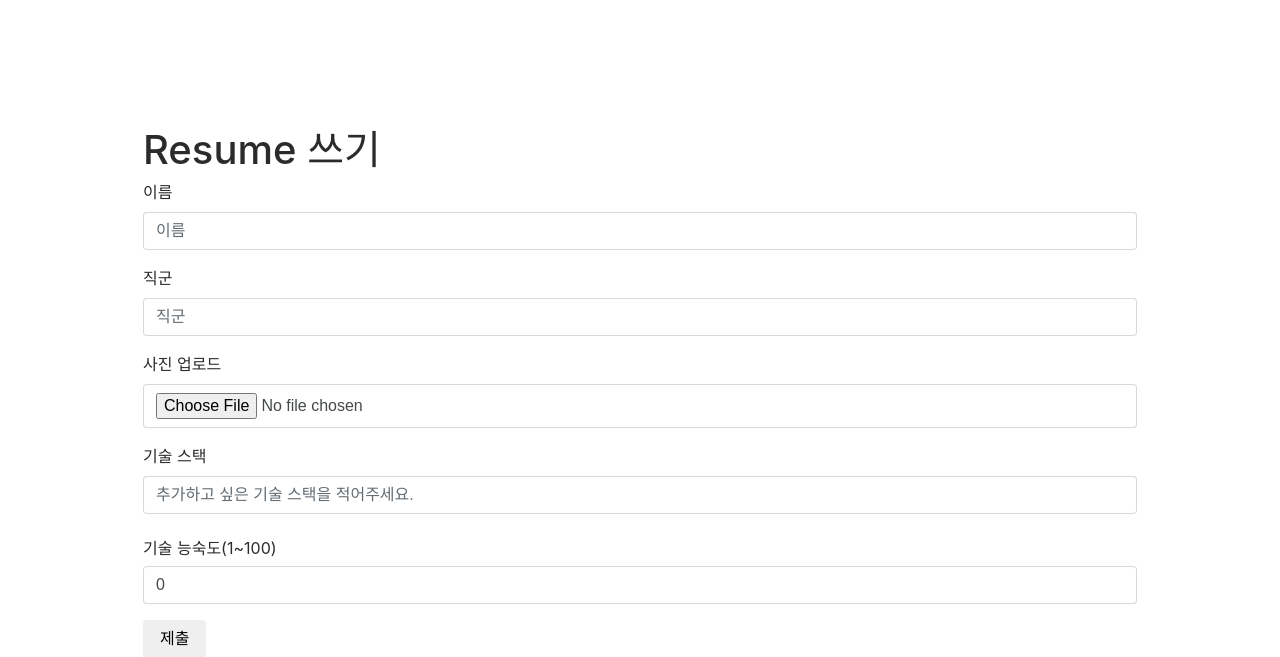
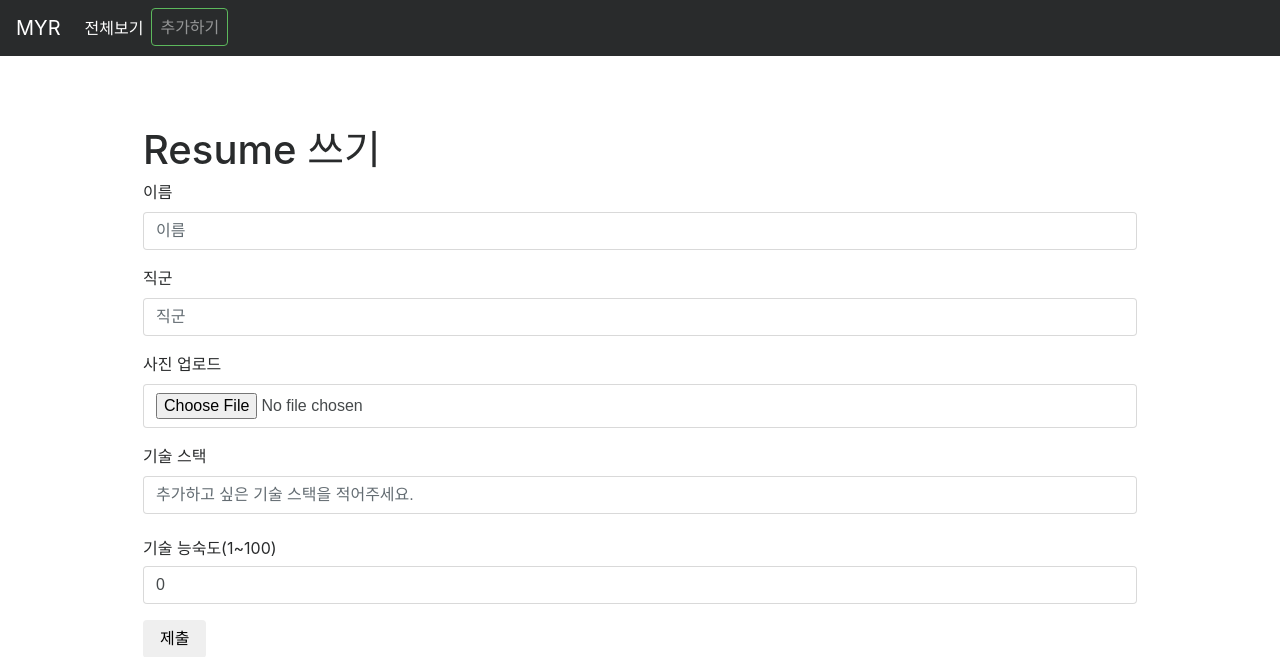
Before and after one commit to JuneBuug/make_your_resume, a Django app: template resume_prac/templates/resume_prac/resume_write.html in a window 1280 px wide. Shown: the top 657 px of the page. Run offline with Django 3.2, Linux system fonts and the light colour scheme; the template is opened without the code that fills it, so the values that code supplies are empty; some libraries are stand-ins or nearby versions.

Commit message:
nav_bar 추가

```diff
--- a/resume_prac/templates/resume_prac/resume_write.html
+++ b/resume_prac/templates/resume_prac/resume_write.html
@@ -7,10 +7,29 @@
   <script src="https://code.jquery.com/jquery-3.1.1.slim.min.js" integrity="sha384-A7FZj7v+d/sdmMqp/nOQwliLvUsJfDHW+k9Omg/a/EheAdgtzNs3hpfag6Ed950n" crossorigin="anonymous"></script>
   <script src="https://cdnjs.cloudflare.com/ajax/libs/tether/1.4.0/js/tether.min.js" integrity="sha384-DztdAPBWPRXSA/3eYEEUWrWCy7G5KFbe8fFjk5JAIxUYHKkDx6Qin1DkWx51bBrb" crossorigin="anonymous"></script>
   <script src="https://maxcdn.bootstrapcdn.com/bootstrap/4.0.0-alpha.6/js/bootstrap.min.js" integrity="sha384-vBWWzlZJ8ea9aCX4pEW3rVHjgjt7zpkNpZk+02D9phzyeVkE+jo0ieGizqPLForn" crossorigin="anonymous"></script>
+  <script src="jquery-3.2.1.min.js"></script>
 
 </head>
 
 <body style="padding:10%">
+  <nav class="navbar navbar-toggleable-md navbar-inverse bg-inverse fixed-top">
+        <button class="navbar-toggler navbar-toggler-right" type="button" data-toggle="collapse" data-target="#navbarsExampleDefault" aria-controls="navbarsExampleDefault" aria-expanded="false" aria-label="Toggle navigation">
+          <span class="navbar-toggler-icon"></span>
+        </button>
+        <a class="navbar-brand" href="/resume">MYR</a>
+
+        <div class="collapse navbar-collapse" id="navbarsExampleDefault">
+          <ul class="navbar-nav mr-auto">
+            <li class="nav-item active">
+              <a class="nav-link" href="/resume">전체보기 <span class="sr-only">(current)</span></a>
+            </li>
+            <li class="nav-item">
+              <a class="nav-link btn btn-outline-success my-2 my-sm-0" href="/resume/write">추가하기</a>
+            </li>
+          </ul>
+        </div>
+      </nav>
+
 <div class="content container">
     <header class="page-header">
         <h1>Resume 쓰기</h1>
@@ -45,7 +64,7 @@
                     <input type="text" name="skill" class="form-control" id="skill" placeholder="추가하고 싶은 기술 스택을 적어주세요.">
                 </div> -->
 
-                <!-- <button id="add_skill" class ="btn btn-primary" onsubmit="return false">+</button> -->
+
                 <button type="submit" class="btn btn-default">제출</button>
             </form>
         </div>
--- a/resume_prac/views.py
+++ b/resume_prac/views.py
@@ -14,6 +14,7 @@ def resume_write(request):
     if request.method == 'POST':
         name = request.POST['name']
         position = request.POST['position']
+        # image = request.POST['profile_image']
         skill = request.POST['skill']
         degree = request.POST['skill_degree']
         person = Person.objects.create(person_name=name,position=position)
```
Also changed, not shown: resume_prac/templates/resume_prac/resume_detail.html (+17 -0 lines), resume_prac/templates/resume_prac/resume_list.html (+30 -2 lines), db.sqlite3.
